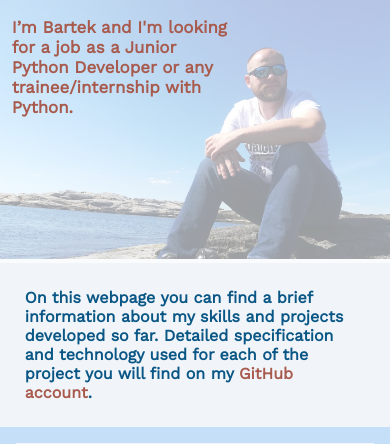
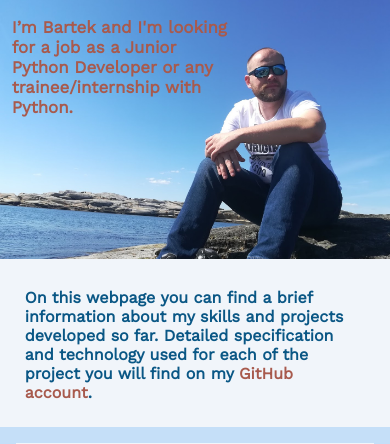
Before and after one commit to bartoszkobylinski/my_website, a Flask app: page / in a window 390 px wide. Shown: the part 51-495 px from the top of the page. Run offline with Flask 2, Linux system fonts and the light colour scheme; some libraries are stand-ins or nearby versions.

Commit message:
adding additional media screen size for better layout for iphone5 in landscape mode

```diff
--- a/app/static/css/style.css
+++ b/app/static/css/style.css
@@ -173,13 +173,7 @@ a:hover{
 .image_of_me img{
     width: 100%;
 }
-.covering_img{
-    position: absolute;
-    background-color: rgba(255,255,255,0.6);
-    top: 0;
-    width: 100%;
-    height: 100%;
-}
+
 /* contact form */
 
 .flash {
@@ -304,6 +298,20 @@ a:hover{
 .project-five__details ul li{
     padding: 0;
 }
+/*----------------------------------------------------------------------------*/
+@media screen and (min-width: 520px){
+    .text_on_image{
+        position: absolute;
+        top: 0;
+        font-size: 0.9rem;
+        width: 56%;
+        color: #A85A4D;
+        text-align: left;
+        padding: 16% 4%;
+    }
+
+}
+
 
 /*--------------------------------------------------------------------------------*/
 
--- a/app/templates/index.html
+++ b/app/templates/index.html
@@ -3,9 +3,6 @@
     <div class="header-text">
         <div class="image_of_me">
             <img src="{{url_for('static', filename='images/verdens_ja.jpg')}}" alt="">
-            <div class="covering_img">
-
-            </div>
             <div class="text_on_image">
                 <h3>I’m Bartek and I'm looking for a job as a Junior Python Developer or any trainee/internship with Python.</h3>
             </div>
```
